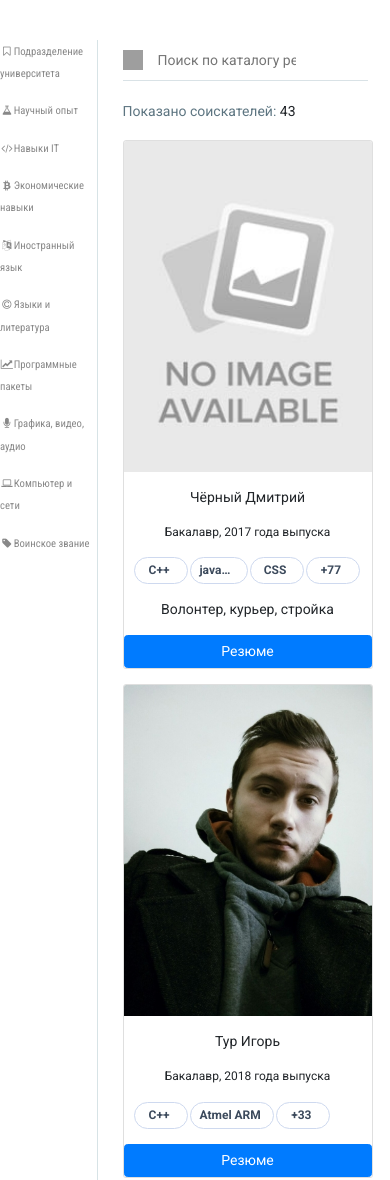
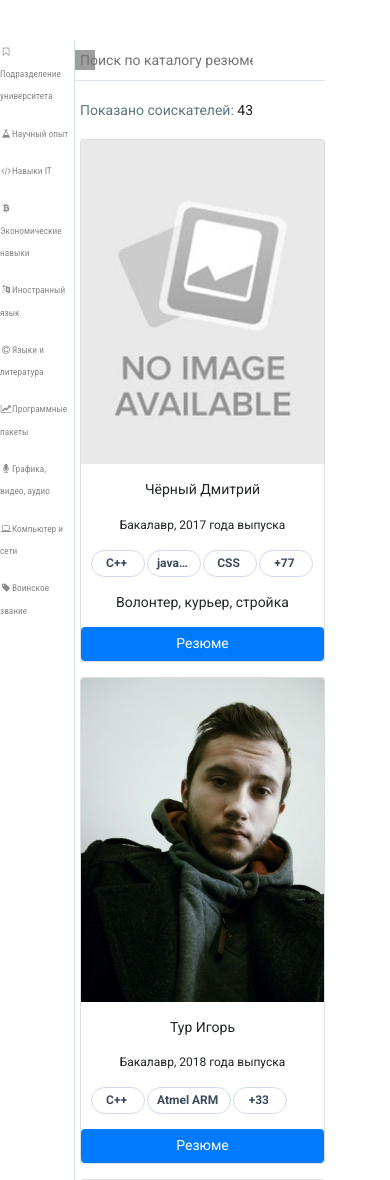
Before and after one commit to DragonsKiller/slava-site-2, a PHP site: page / in a window 390 px wide. Shown: the part 92-1272 px from the top of the page. Run offline with PHP 8.4, Linux system fonts and the light colour scheme; some libraries are stand-ins or nearby versions; grey boxes are pictures that could not be loaded.

Commit message:
fix row bugs

```diff
--- a/home.html
+++ b/home.html
@@ -1340,9 +1340,7 @@
 						</form>
 
 	            </div>
-	            <div class="col-12 filter-selects">
-
-	            </div>
+
 			</div>
 
             <div class="row">
--- a/Белорусский государственный университет_files/main.css
+++ b/Белорусский государственный университет_files/main.css
@@ -183,6 +183,10 @@ small {
     padding-left: 5px;
   }
 
+  .col-12.cat-search{
+    max-width: 250px;
+  }
+
   .col-12{
     padding-right: 0px !important;
   }
@@ -227,7 +231,7 @@ small {
   .nav-item{
     margin-right: 20px;
     width: 100px;
-    padding: 0 10px ;
+    padding: 0 0px ;
     background: #fff;
     border-radius: 0 0 5px 5px;
     border: 1px solid rgba(0,0,0,0.2);
@@ -255,11 +259,22 @@ small {
     border: none;
   }
 
-  /* Hover state */
+/* Hover state */
+  .nav-item:hover a{
+    color: white !important;
+  }
+
+  .nav-item:hover{
+    background-color: #007BFF;
+  }
+
+/* Active state */
   .nav-item .nav-link.active{
     color: white !important;
-    padding: 0;
+    padding-left: 0;
+    padding-right: 0;
   }
+
   .nav-item .nav-link.active{
     background-color: #0069D9;
   }
@@ -270,15 +285,55 @@ small {
 }
 @media (max-width: 420px){
   .material{
-    width: 90px;
+    width: 70px;
     padding-left: 0px;
   }
+
   .col-12.cat-search{
-    max-width: 270px;
+    padding-left: 0;
+  }
+  #showKeyWordSearch{
+    padding-left: 5px;
+  }
+
+  .col-12.resumes{
+    padding-left: 5px;
+  }
+
+  #mainFilter{
+    max-width: 70px;
+  }
+
+  .col-3{
+    max-width: 75px !important;
+  }
+
+  .filter__row{
+    max-width: 250px;
+  }
+
+  .card-deck{
+    max-width: 250px;
+  }
+
+  .col-12.resumes{
+    max-width: 250px;
+  }
+
+  .col .row{
+    max-width: 250px;
+  }
+
+  .col{
+    max-width: 250px;
   }
 
   a.title{
-    font-size: 8pt !important;
+    font-size: 7pt !important;
+  }
+
+  footer a{
+    font-size: 10pt !important;
   }
 }
 /*end*/
```
